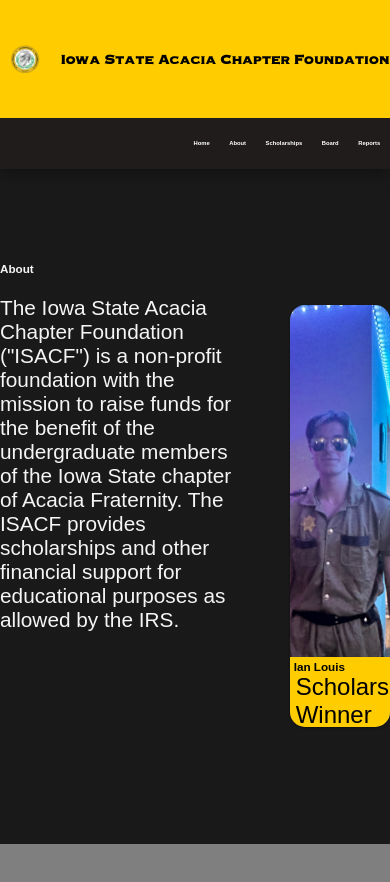
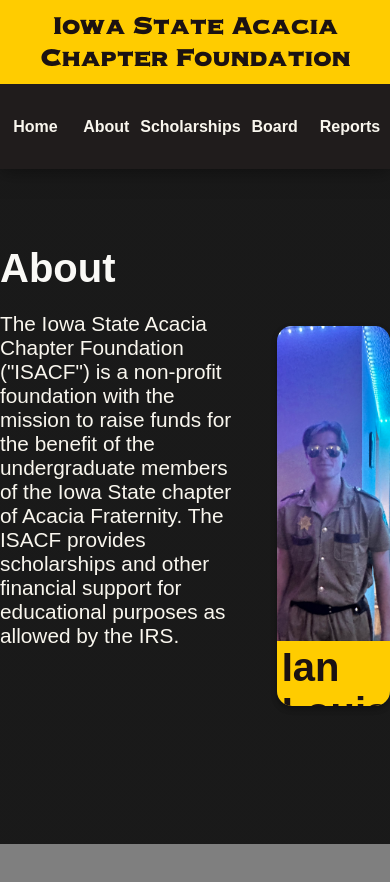
Before and after one commit to kevin21018212/Acacia-Website, a Next.js app: page /about in a window 390 px wide. Built offline with nearby package versions, Linux system fonts and the light colour scheme; a web font is replaced by a local one.

Commit message:
colors and mobile heading

```diff
--- a/app/about/page.module.css
+++ b/app/about/page.module.css
@@ -16,11 +16,9 @@
   width: 40%;
 }
 
-/* About Styles */
-.about {
-  color: whitesmoke;
+.about h3 {
+  color: #faf9f6;
 }
-
 /* Card Container Styles */
 .cardContainer {
   display: flex;
@@ -32,15 +30,15 @@
 
 /* Card Styles */
 .card {
-  width: 80%;
-  height: 50vh;
+  width: 90%;
+  height: 45vh;
+  border-radius: 15px;
   display: flex;
   flex-direction: column;
   justify-content: flex-end;
-  border-radius: 15px;
-  box-shadow: 0px 1px 3px rgba(0, 0, 0, 0.12), 0px 1px 2px rgba(0, 0, 0, 0.24);
+  overflow: hidden;
   background: url("../../public//images/ian.jpg") center/cover;
-  overflow: hidden;
+  box-shadow: rgba(0, 0, 0, 0.16) 0px 3px 6px, rgba(0, 0, 0, 0.23) 0px 3px 6px;
 }
 
 /* Description Styles */
@@ -57,10 +55,8 @@
 }
 
 /* Description Content Styles */
-.description h5 {
-  color: black;
-  margin: 0;
-  margin-bottom: 4px;
+.description h3 {
+  color: #1b1212;
 }
 
 .description p {
@@ -68,6 +64,7 @@
   padding-left: 2%;
   margin-bottom: 3%;
   font-size: 1.5rem;
+  color: #28282b;
 }
 
 /* Bio Styles */
--- a/app/board/page.module.css
+++ b/app/board/page.module.css
@@ -25,12 +25,21 @@
   padding: 2.5%;
 }
 
+.cardContainer h6,
+.cardContainer h5 {
+  color: #1b1212;
+}
+.cardContainer p {
+  color: #28282b;
+}
+
 /* Card Box */
 .cardBox {
   width: 28vw;
   height: 40vh;
   margin: 2%;
   margin-bottom: 2.5%;
+  box-shadow: rgba(0, 0, 0, 0.16) 0px 3px 6px, rgba(0, 0, 0, 0.23) 0px 3px 6px;
 }
 
 /* Responsive Design for Card Box */
--- a/app/css/heading.module.css
+++ b/app/css/heading.module.css
@@ -52,27 +52,38 @@
   padding: 1% 2.5%;
   transition: background-color 0.3s, transform 0.3s;
   text-decoration: none;
-  color: inherit;
+  color: #f9f6ee;
 }
 
 /* Box Paragraph Styles */
 .box p {
   font-size: 1.5vw;
   font-weight: 900;
-  color: white;
 }
 
 /* Box Hover Styles */
 .box:hover {
   background-color: #5c5050;
-  color: white;
+  color: #faf9f6;
   box-shadow: 0 0 10px 0 rgba(0, 0, 0, 0.45) inset;
 }
 
-/* Responsive Design */
-@media (max-width: 768px) {
-  .heading {
-    font-size: 2.8rem;
-    padding-left: 2.5%;
+@media only screen and (max-width: 600px) {
+  .logo {
+    display: none;
+  }
+  .title {
+    text-align: center;
+    height: 10vh;
+  }
+  .links {
+    justify-content: center;
+    height: 10vh;
+  }
+  .box {
+    width: 20vw;
+  }
+  .box p {
+    font-size: 1rem;
   }
 }
--- a/app/css/popup.module.css
+++ b/app/css/popup.module.css
@@ -22,7 +22,6 @@
 
 .popupContent p {
   margin: 20px 0px;
-  color: white;
   font-size: 2vw;
 }
 .popupContent h4 {
--- a/app/globals.css
+++ b/app/globals.css
@@ -27,70 +27,55 @@
 }
 
 p {
-  font-size: 1.5vw;
+  color: #f9f6ee;
+  font-size: 1.25rem;
   font-family: "Univers 57 Condensed", "Arial", "sans-serif";
 }
 h6 {
-  font-size: 1.2vw;
+  color: #f9f6ee;
+  font-size: 1.2rem;
   font-family: "Univers 57 Condensed ", "Arial", "sans-serif";
   font-weight: 200;
   margin: 0;
 }
 h5 {
-  font-size: 1.8vw;
+  color: #f9f6ee;
+  font-size: 1.8rem;
   font-family: "Univers 57 Condensed ", "Arial", "sans-serif";
   margin: 0;
 }
 h4 {
-  font-size: 2.25vw;
+  color: #f9f6ee;
+  text-decoration: underline;
+  font-size: 2.25rem;
   font-family: "Univers 57 Condensed ", "Arial", "sans-serif";
   margin: 0;
-  text-decoration: underline;
-  color: whitesmoke;
 }
 
 h3 {
-  font-size: 3vw;
+  color: #1b1212;
+  font-size: 2.5rem;
   font-family: "Univers 57 Condensed Bold", "Arial", "sans-serif";
   margin: 0;
 }
 
 h2 {
-  font-size: 6vw;
-  color: whitesmoke;
+  color: #faf9f6;
+  font-size: 5rem;
   font-family: "Univers 57 Condensed Bold", "Arial", "sans-serif";
   margin: 0;
   margin-bottom: 1%;
 }
 h1 {
-  font-size: 2.8vw;
-  margin: 0;
+  color: #1b1212;
+  font-size: 2.6rem;
   font-weight: 700;
   font-family: "Copperplate Heavy", "Arial", "sans-serif";
+  margin: 0;
 }
 
-/* Reusable Components */
-.container {
-  width: 100%;
-  height: 60vh;
-  display: flex;
-  justify-content: center;
-  align-items: center;
-  margin-bottom: 10%;
-}
-
-/* Media Queries */
-@media (max-width: 768px) {
-  .container {
-    flex-direction: column;
-  }
-
-  .about {
-    width: 90vw;
-    margin-bottom: 25%;
-  }
-
-  .paragraph {
-    font-size: 1.3rem;
+@media only screen and (max-width: 600px) {
+  h1 {
+    font-size: 1.25rem;
   }
 }
--- a/app/reports/page.module.css
+++ b/app/reports/page.module.css
@@ -16,7 +16,6 @@
   flex-wrap: wrap;
   justify-content: center;
   padding: 2.5% 0% 5% 0%;
-  color: white;
 }
 
 .boxesContainer {
--- a/app/scholarships/page.module.css
+++ b/app/scholarships/page.module.css
@@ -19,7 +19,6 @@
   flex-wrap: wrap;
   justify-content: center;
   padding: 2.5% 0% 2.5% 0%;
-  color: white;
 }
 
 /* Scholarship Box */
@@ -39,7 +38,6 @@
 /* Scholarship Info and Requirements */
 .info {
   width: 60%;
-  color: white;
   margin-left: 2.5%;
 }
 
```
Also changed, not shown: app/css/landing.module.css (+0 -30 lines).
